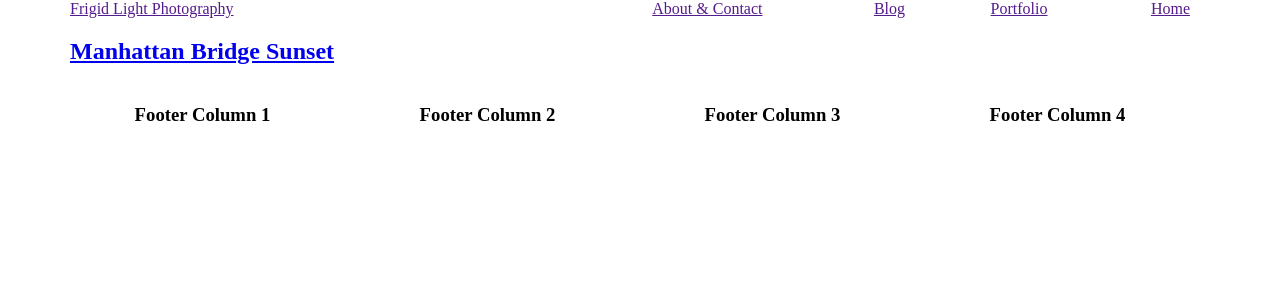
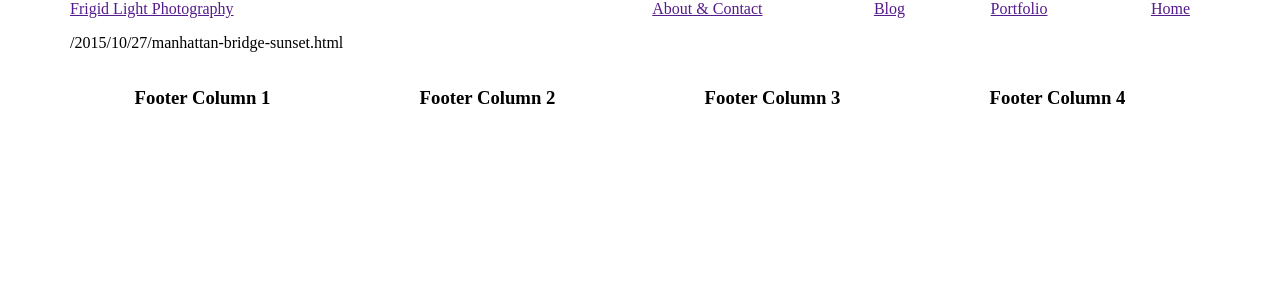
Before and after one commit to davidhowland/davidhowland.github.io, a Jekyll site: the page built from index.md, in a window 1280 px wide. Shown: the top 300 px of the page. Built offline with Jekyll 4.4.1, drawn with Linux system fonts in a browser that asks for light colours; Markdown is read by kramdown in place of the engine named in the settings; the list of posts is cut into pages by our own code.

Commit message:
retag index.md

```diff
--- a/index.html
+++ b/index.md
@@ -3,5 +3,5 @@ layout: default
 ---
 
 {% for post in site.posts limit: 10 %}
-  <h2><a href="{ post.url }">{{ post.title }}</a></h2>
+  {% post_url 2015-10-27-manhattan-bridge-sunset %}
 {% endfor %}
```
